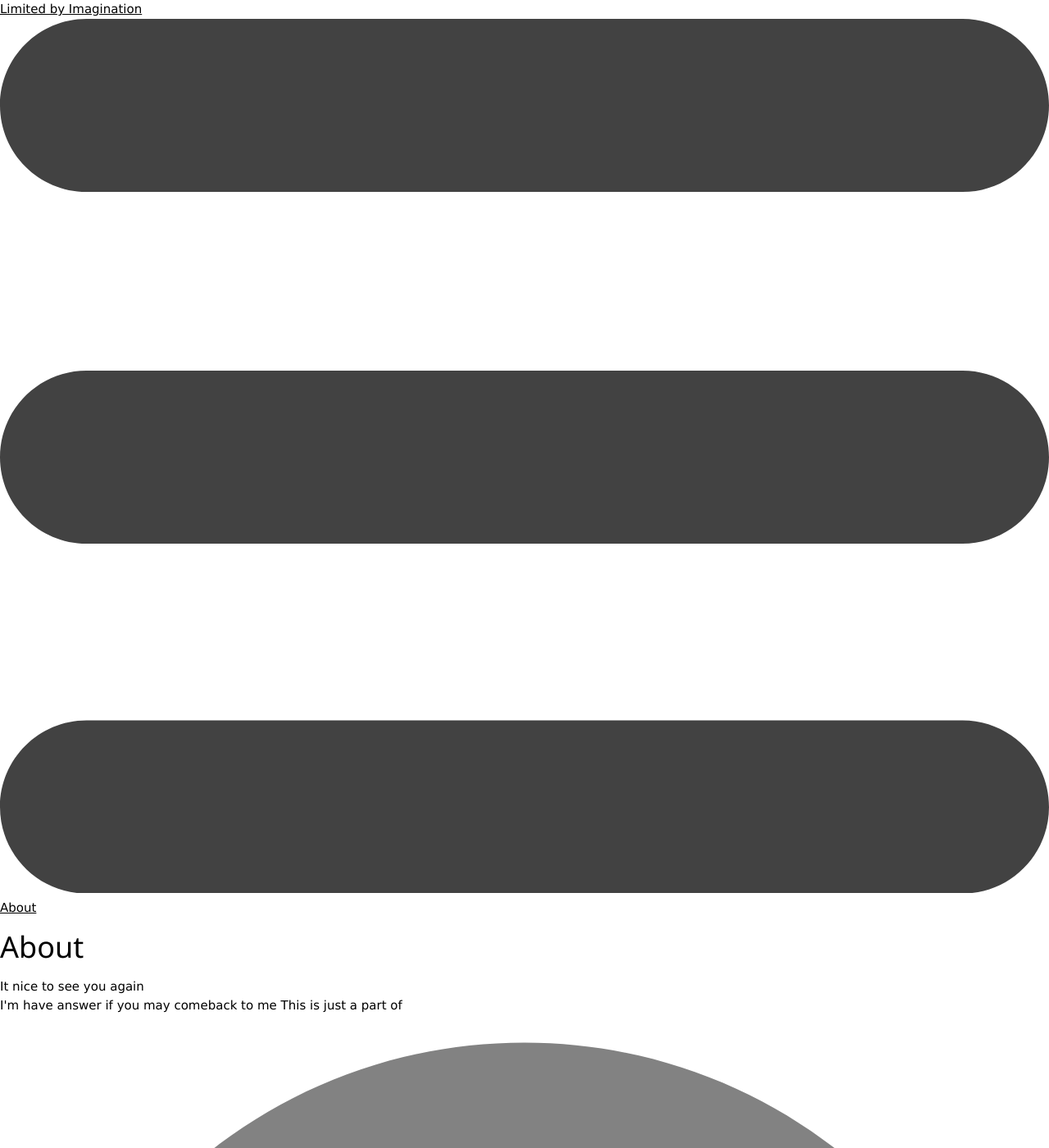
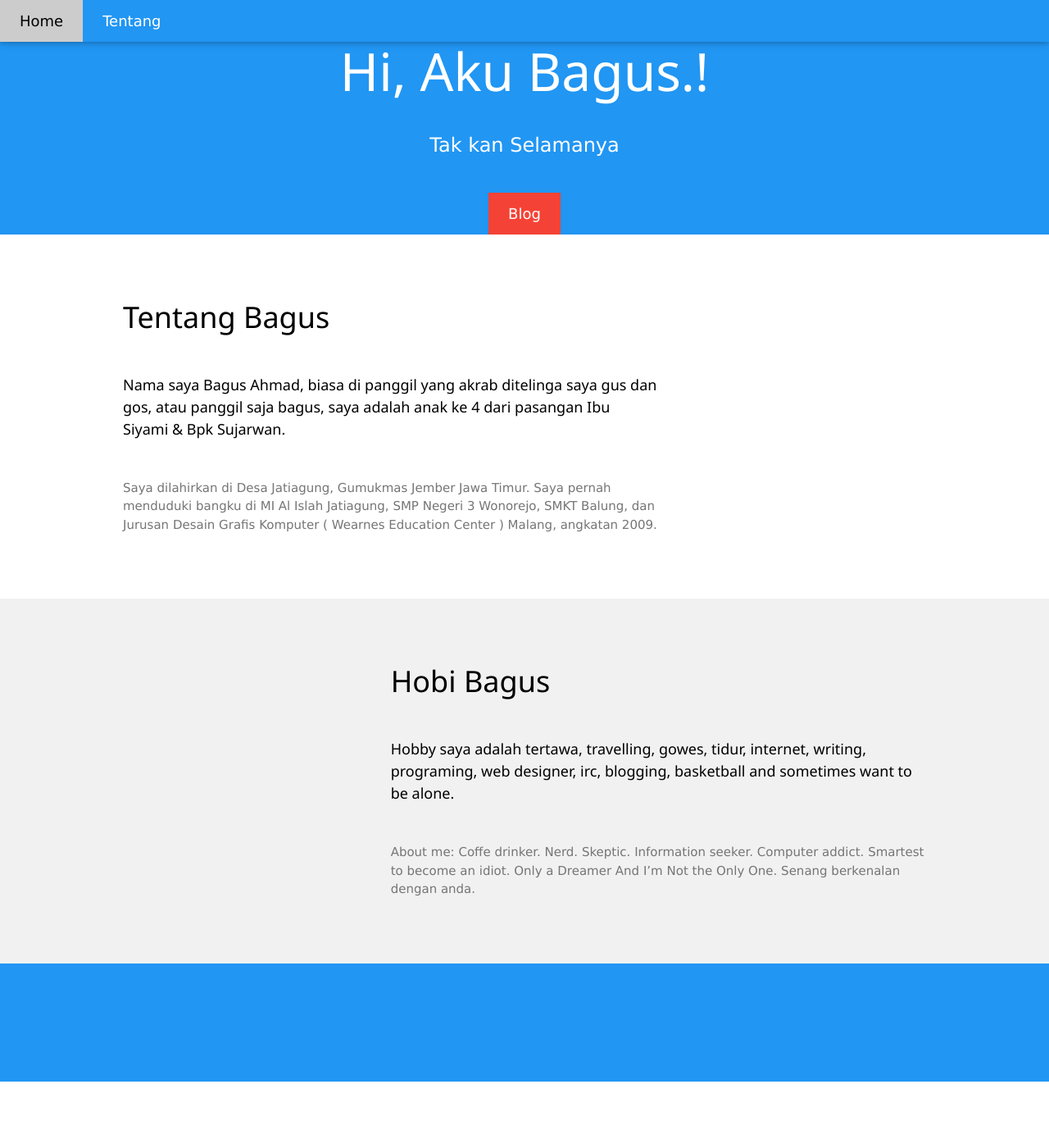
Before and after one commit to Bagus18/Bagus18.github.io, a Jekyll site: the page built from about.md, in a window 1280 px wide and 1400 px high. Shown: the whole window at 82% size. Built offline with Jekyll 4.4.1, drawn with Linux system fonts in a browser that asks for light colours; nearby versions of some CDN libraries; library files that are not in the unit come from our copies; some of the changed text lies outside the part shown.

Commit message:
Update Thu, Nov 02, 2017  2:59:18 PM

```diff
--- a/_includes/ndas.html
+++ b/_includes/ndas.html
@@ -1,11 +1,14 @@
 <!DOCTYPE html>
 <html lang="id">
 <head>
-<title>Bagus A</title>
+<title>{% if page.title %}{{ page.title | escape }}{% else %}{{ site.title | escape }}{% endif %}</title>
+<meta name="viewport" content="width=device-width, initial-scale=1">
+<meta name="description" content="{% if page.excerpt %}{{ page.excerpt | strip_html | strip_newlines | truncate: 160 }}{% else %}{{ site.description }}{% endif %}">+
+<meta name="theme-color" content="#2196F3">
 <meta charset="UTF-8">
-<meta name="theme-color" content="#2196F3">
-<meta name="viewport" content="width=device-width, initial-scale=1">
+<link rel="canonical" href="{{ page.url | replace:'index.html','' | prepend: site.baseurl | prepend: site.url }}">
 <link rel="stylesheet" href="/aset/css/w3.css">
+<link rel="alternate" type="application/rss+xml" title="{{ site.title }}" href="{{ "/feed.xml" | prepend: site.baseurl | prepend: site.url }}">
 <style>
 @media (max-width: 600px) {.fa-info-circle,.fa-heartbeat {display:none;}}footer{display:none}
 </style>
--- /dev/null
+++ b/_layouts/ahmad.html
@@ -0,0 +1,51 @@
+ {% include ndas.html %}
+ <body>
+  {% include gulu.html %}
+<!-- Header -->
+<header class="w3-container w3-blue w3-center w3-padding-128">
+  <h1 class="w3-margin w3-jumbo">Hi, Aku Bagus.!</h1>
+  <p class="w3-xlarge">Tak kan Selamanya</p>
+  <button class="w3-button w3-red w3-padding-large w3-large w3-margin-top" onclick="window.location.href='#tentang'">Blog</button>
+</header>
+
+
+<!-- First Grid -->
+ <section id="tentang" class="tentang">
+<div class="w3-row-padding w3-padding-64 w3-container">
+  <div class="w3-content">
+    <div class="w3-twothird">
+      <h1>Tentang Bagus</h1>
+      <h5 class="w3-padding-32">Nama saya Bagus Ahmad, biasa di panggil yang akrab ditelinga saya gus dan gos, atau panggil saja bagus, saya adalah anak ke 4 dari pasangan Ibu Siyami & Bpk Sujarwan.</h5>
+<p class="w3-text-grey">Saya dilahirkan di Desa Jatiagung, Gumukmas Jember Jawa Timur. Saya pernah menduduki bangku di MI Al Islah Jatiagung, SMP Negeri 3 Wonorejo, SMKT Balung, dan Jurusan Desain Grafis Komputer ( Wearnes Education Center ) Malang, angkatan 2009.
+
+
+</p>
+    </div>
+    <div class="w3-third w3-center">
+      <i class="fa fa-info-circle w3-padding-64 w3-text-red"></i>
+    </div>
+  </div>
+</div>
+</section>
+<!-- Second Grid -->
+<div class="w3-row-padding w3-light-grey w3-padding-64 w3-container">
+  <div class="w3-content">
+    <div class="w3-third w3-center">
+      <i class="fa fa-heartbeat w3-padding-64 w3-text-red w3-margin-right"></i>
+    </div>
+
+    <div class="w3-twothird">
+      <h1>Hobi Bagus</h1>
+      <h5 class="w3-padding-32">Hobby saya adalah tertawa, travelling, gowes, tidur, internet, writing, programing, web designer, irc, blogging,  basketball and sometimes want to be alone.</h5>
+
+      <p class="w3-text-grey">About me: Coffe drinker. Nerd. Skeptic. Information seeker. Computer addict. Smartest to become an idiot.
+
+Only a Dreamer And I’m Not the Only One.
+
+Senang berkenalan dengan anda.</p>
+    </div>
+  </div>
+</div>
+
+  {% include pupu.html %}
+  {% include sikil.html %}
--- a/about.html
+++ /dev/null
@@ -1,11 +0,0 @@
----
-layout: page
-title: About
-permalink: /about/
----
-
-It nice to see you again<br />
-I'm have answer if you may comeback to me
-
-This is just a part of
-{% include icon-github.html username="eggoez" %}
--- /dev/null
+++ b/about.md
@@ -0,0 +1,5 @@
+---
+layout: ahmad
+title: About
+permalink: /about/
+---
```
